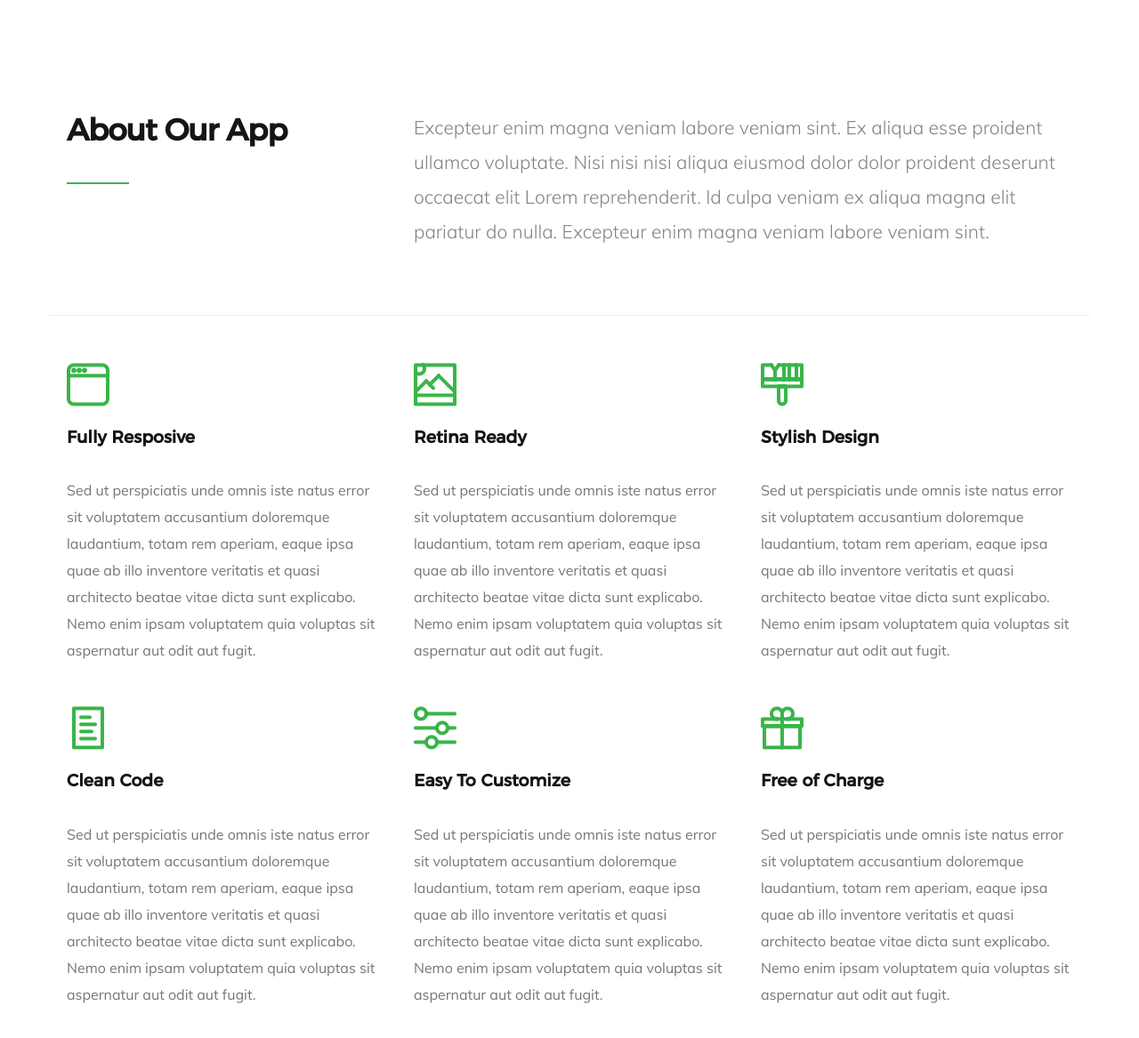
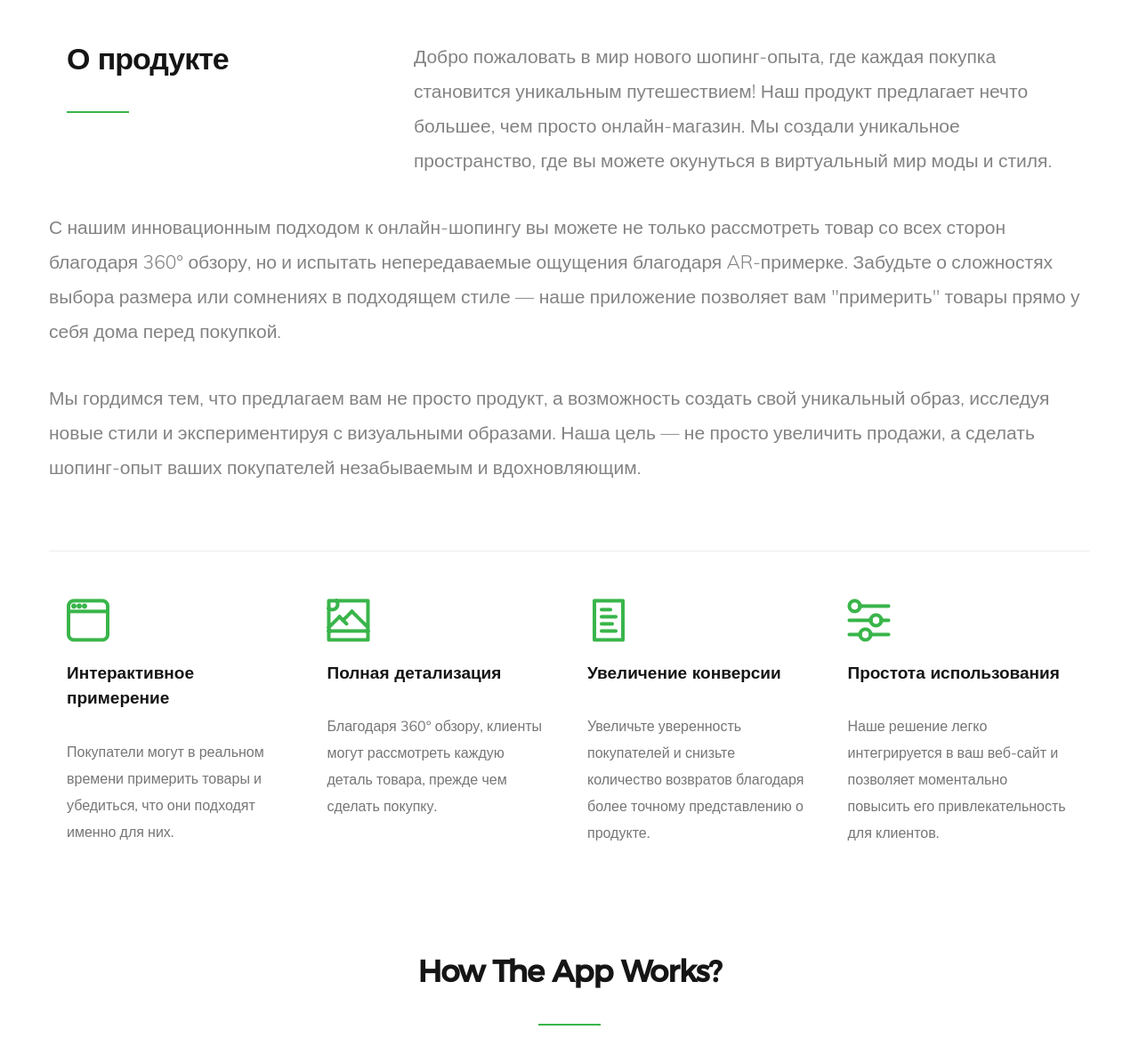
Before and after one commit to AKarpetc/ar-simple-viewer, a website: page index.html in a window 1280 px wide. Shown: the part 840-2007 px from the top of the page at 89% size. Drawn offline with Linux system fonts and the light colour scheme; files whose address does not match are found by name.

Commit message:
search updated

```diff
--- a/index.html
+++ b/index.html
@@ -123,7 +123,7 @@
 
         <div class="home-scrolldown">
             <a href="#about" class="scroll-icon smoothscroll">
-                <span>тестировать</span>
+                <span>перейти к демо</span>
                 <i class="icon-arrow-right" aria-hidden="true"></i>
             </a>
         </div>
@@ -138,13 +138,19 @@
         <div class="row about-intro">
 
             <div class="col-four">
-                <h1 class="intro-header" data-aos="fade-up">About Our App</h1>
+                <h1 class="intro-header" data-aos="fade-up">О продукте</h1>
             </div>
             <div class="col-eight">
                 <p class="lead" data-aos="fade-up">
-                    Excepteur enim magna veniam labore veniam sint. Ex aliqua esse proident ullamco voluptate. Nisi nisi
-                    nisi aliqua eiusmod dolor dolor proident deserunt occaecat elit Lorem reprehenderit. Id culpa veniam
-                    ex aliqua magna elit pariatur do nulla. Excepteur enim magna veniam labore veniam sint.
+                    Добро пожаловать в мир нового шопинг-опыта, где каждая покупка становится уникальным путешествием! Наш продукт предлагает нечто большее, чем просто онлайн-магазин. Мы создали уникальное пространство, где вы можете окунуться в виртуальный мир моды и стиля.
+                </p>
+            </div>
+            <div>
+                <p class="lead" data-aos="fade-up">
+                    С нашим инновационным подходом к онлайн-шопингу вы можете не только рассмотреть товар со всех сторон благодаря 360° обзору, но и испытать непередаваемые ощущения благодаря AR-примерке. Забудьте о сложностях выбора размера или сомнениях в подходящем стиле — наше приложение позволяет вам "примерить" товары прямо у себя дома перед покупкой.
+                </p>
+                <p class="lead" data-aos="fade-up">
+                    Мы гордимся тем, что предлагаем вам не просто продукт, а возможность создать свой уникальный образ, исследуя новые стили и экспериментируя с визуальными образами. Наша цель — не просто увеличить продажи, а сделать шопинг-опыт ваших покупателей незабываемым и вдохновляющим.
                 </p>
             </div>
 
@@ -152,7 +158,7 @@
 
         <div class="row about-features">
 
-            <div class="features-list block-1-3 block-m-1-2 block-mob-full group">
+            <div class="features-list block-1-4 block-m-1-2 block-mob-full group">
 
                 <div class="bgrid feature" data-aos="fade-up">
 
@@ -160,13 +166,9 @@
 
                     <div class="service-content">
 
-                        <h3>Fully Resposive</h3>
+                        <h3>Интерактивное примерение</h3>
 
-                        <p>Sed ut perspiciatis unde omnis iste natus error sit voluptatem accusantium doloremque
-                            laudantium, totam rem aperiam, eaque ipsa quae ab illo inventore veritatis et quasi
-                            architecto beatae vitae dicta sunt explicabo. Nemo enim ipsam voluptatem quia voluptas sit
-                            aspernatur aut odit aut fugit.
-                        </p>
+                        <p>Покупатели могут в реальном времени примерить товары и убедиться, что они подходят именно для них.</p>
 
                     </div>
 
@@ -177,31 +179,10 @@
                     <span class="icon"><i class="icon-image"></i></span>
 
                     <div class="service-content">
-                        <h3>Retina Ready</h3>
+                        <h3>Полная детализация</h3>
 
-                        <p>Sed ut perspiciatis unde omnis iste natus error sit voluptatem accusantium doloremque
-                            laudantium, totam rem aperiam, eaque ipsa quae ab illo inventore veritatis et quasi
-                            architecto beatae vitae dicta sunt explicabo. Nemo enim ipsam voluptatem quia voluptas sit
-                            aspernatur aut odit aut fugit.
-                        </p>
+                        <p>Благодаря 360° обзору, клиенты могут рассмотреть каждую деталь товара, прежде чем сделать покупку.</p>
 
-
-                    </div>
-
-                </div> <!-- /bgrid -->
-
-                <div class="bgrid feature" data-aos="fade-up">
-
-                    <span class="icon"><i class="icon-paint-brush"></i></span>
-
-                    <div class="service-content">
-                        <h3>Stylish Design</h3>
-
-                        <p>Sed ut perspiciatis unde omnis iste natus error sit voluptatem accusantium doloremque
-                            laudantium, totam rem aperiam, eaque ipsa quae ab illo inventore veritatis et quasi
-                            architecto beatae vitae dicta sunt explicabo. Nemo enim ipsam voluptatem quia voluptas sit
-                            aspernatur aut odit aut fugit.
-                        </p>
 
                     </div>
 
@@ -212,13 +193,9 @@
                     <span class="icon"><i class="icon-file"></i></span>
 
                     <div class="service-content">
-                        <h3>Clean Code</h3>
+                        <h3>Увеличение конверсии</h3>
 
-                        <p>Sed ut perspiciatis unde omnis iste natus error sit voluptatem accusantium doloremque
-                            laudantium, totam rem aperiam, eaque ipsa quae ab illo inventore veritatis et quasi
-                            architecto beatae vitae dicta sunt explicabo. Nemo enim ipsam voluptatem quia voluptas sit
-                            aspernatur aut odit aut fugit.
-                        </p>
+                        <p>Увеличьте уверенность покупателей и снизьте количество возвратов благодаря более точному представлению о продукте.</p>
 
                     </div>
 
@@ -229,30 +206,9 @@
                     <span class="icon"><i class="icon-sliders"></i></span>
 
                     <div class="service-content">
-                        <h3>Easy To Customize</h3>
+                        <h3>Простота использования</h3>
 
-                        <p>Sed ut perspiciatis unde omnis iste natus error sit voluptatem accusantium doloremque
-                            laudantium, totam rem aperiam, eaque ipsa quae ab illo inventore veritatis et quasi
-                            architecto beatae vitae dicta sunt explicabo. Nemo enim ipsam voluptatem quia voluptas sit
-                            aspernatur aut odit aut fugit.
-                        </p>
-                    </div>
-
-                </div> <!-- /bgrid -->
-
-                <div class="bgrid feature" data-aos="fade-up">
-
-                    <span class="icon"><i class="icon-gift"></i></span>
-
-                    <div class="service-content">
-                        <h3>Free of Charge</h3>
-
-                        <p>Sed ut perspiciatis unde omnis iste natus error sit voluptatem accusantium doloremque
-                            laudantium, totam rem aperiam, eaque ipsa quae ab illo inventore veritatis et quasi
-                            architecto beatae vitae dicta sunt explicabo. Nemo enim ipsam voluptatem quia voluptas sit
-                            aspernatur aut odit aut fugit.
-                        </p>
-
+                        <p>Наше решение легко интегрируется в ваш веб-сайт и позволяет моментально повысить его привлекательность для клиентов.</p>
                     </div>
 
                 </div> <!-- /bgrid -->
--- a/styles/demo.css
+++ b/styles/demo.css
@@ -4,6 +4,10 @@
 	margin-left: -30px;
 	cursor: pointer;
 	z-index: 100;
+}
+
+.card-padding {
+	padding: 10px;
 }
 
 .card-img-top {
--- a/styles/index/main.css
+++ b/styles/index/main.css
@@ -1901,7 +1901,7 @@ html[data-useragent*='MSIE 10.0'] .home-scrolldown,
 #about {
   min-height: 786px;
   background: #ffffff;
-  padding-top: 18rem;
+  padding-top: 10rem;
   overflow: hidden;
 }
 
```
Also changed, not shown: src/demo/demo.js (+17 -1 lines), favicon.ico, 1 other file.
